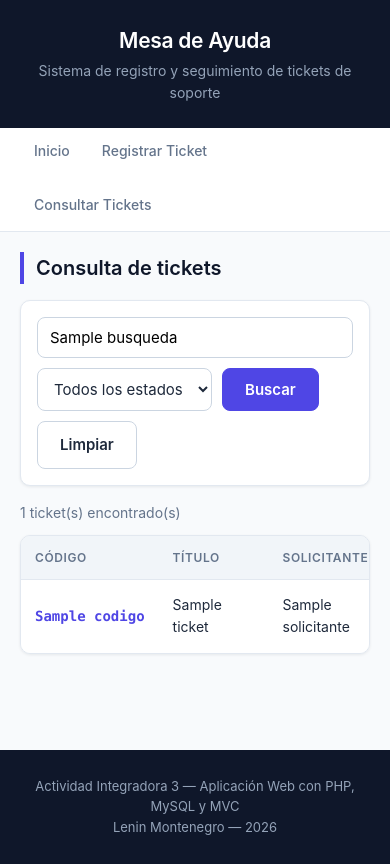
After one commit to lmontenegro-ecotec/integradora3, a PHP site: template views/tickets/listar.php in a window 390 px wide. The commit adds this page. Run offline with PHP 8.4, Linux system fonts and the light colour scheme; the template is opened without the code that fills it: most values are stand-ins (such as "Sample title", 1, 10 or a date in 2020); data that the repository does not hold is empty.

Commit message:
Consulta tickets en tabla HTML busqueda filtro x estado
Se agrega la vista listar.php y el metodo listar() del controlador. El modelo arma la consulta de forma dinamica con sentencias preparadas segun el texto buscado y el estado seleccionado. Los datos se muestran en una tabla HTML con la categoria, prioridad y tecnico obtenidos mediante JOIN.

```diff
--- a/css/estilos.css
+++ b/css/estilos.css
@@ -416,4 +416,60 @@ body {
     color: var(--texto-suave);
     margin-top: 4px;
 }
+
+/*Barra de busqueda*/
+.barra-busqueda {
+    display: flex;
+    flex-wrap: wrap;
+    gap: 10px;
+    background-color: var(--superficie);
+    border: 1px solid var(--borde);
+    border-radius: var(--radio);
+    box-shadow: var(--sombra);
+    padding: 16px;
+    margin-bottom: 16px;
 }
+
+.barra-busqueda input[type="text"] {
+    flex: 1 1 280px;
+    font-family: var(--fuente);
+    font-size: 15px;
+    padding: 10px 12px;
+    border: 1px solid #cbd5e1;
+    border-radius: 8px;
+}
+
+.barra-busqueda select {
+    font-family: var(--fuente);
+    font-size: 15px;
+    padding: 10px 12px;
+    border: 1px solid #cbd5e1;
+    border-radius: 8px;
+    background-color: var(--superficie);
+    color: var(--texto);
+}
+
+.barra-busqueda input:focus,
+.barra-busqueda select:focus {
+    outline: none;
+    border-color: var(--acento);
+    box-shadow: 0 0 0 3px var(--acento-suave);
+}
+
+.resultado-conteo {
+    font-size: 14px;
+    color: var(--texto-suave);
+    margin-bottom: 10px;
+}
+
+.celda-numero {
+    text-align: right;
+    color: var(--texto-suave);
+}
+
+.aviso-exito {
+    background-color: #ecfdf5;
+    color: #065f46;
+    border-color: #a7f3d0;
+}
+}
--- /dev/null
+++ b/views/tickets/listar.php
@@ -0,0 +1,73 @@
+<?php require __DIR__ . "/../layouts/encabezado.php"; ?>
+
+<section class="seccion">
+    <h2 class="titulo-seccion">Consulta de tickets</h2>
+
+    <?php if ($mensaje === "creado") { ?>
+        <p class="aviso aviso-exito">El ticket se registró correctamente.</p>
+    <?php } ?>
+
+    <!--Busqueda y filtro-->
+    <form class="barra-busqueda" action="index.php" method="GET">
+        <input type="hidden" name="controlador" value="ticket" />
+        <input type="hidden" name="accion" value="listar" />
+
+        <input type="text" name="busqueda" placeholder="Buscar por código, título o solicitante"
+               value="<?php echo htmlspecialchars($busqueda); ?>" />
+
+        <select name="estado">
+            <option value="">Todos los estados</option>
+            <?php foreach (["Abierto", "En Proceso", "Resuelto", "Cerrado"] as $opcion) { ?>
+                <option value="<?php echo $opcion; ?>" <?php echo ($estado === $opcion) ? "selected" : ""; ?>>
+                    <?php echo $opcion; ?>
+                </option>
+            <?php } ?>
+        </select>
+
+        <button class="boton" type="submit">Buscar</button>
+        <a class="boton boton-claro" href="index.php?controlador=ticket&amp;accion=listar">Limpiar</a>
+    </form>
+
+    <?php if (count($tickets) === 0) { ?>
+        <p class="aviso aviso-info">No se encontraron tickets con los criterios indicados.</p>
+    <?php } else { ?>
+        <p class="resultado-conteo"><?php echo count($tickets); ?> ticket(s) encontrado(s)</p>
+
+        <div class="tabla-contenedor">
+            <table class="tabla">
+                <thead>
+                    <tr>
+                        <th>Código</th>
+                        <th>Título</th>
+                        <th>Solicitante</th>
+                        <th>Categoría</th>
+                        <th>Prioridad</th>
+                        <th>Técnico</th>
+                        <th>Horas</th>
+                        <th>Estado</th>
+                    </tr>
+                </thead>
+                <tbody>
+                    <?php foreach ($tickets as $fila) { ?>
+                        <tr>
+                            <td class="celda-codigo"><?php echo htmlspecialchars($fila["codigo"]); ?></td>
+                            <td><?php echo htmlspecialchars($fila["titulo"]); ?></td>
+                            <td><?php echo htmlspecialchars($fila["solicitante"]); ?></td>
+                            <td><?php echo htmlspecialchars($fila["categoria"]); ?></td>
+                            <td>
+                                <span class="etiqueta" style="background-color: <?php echo $fila["color"]; ?>">
+                                    <?php echo htmlspecialchars($fila["prioridad"]); ?>
+                                </span>
+                            </td>
+                            <td><?php echo htmlspecialchars($fila["tecnico"]); ?></td>
+                            <td class="celda-numero"><?php echo number_format($fila["horas_estimadas"], 2); ?></td>
+                            <td><?php echo htmlspecialchars($fila["estado"]); ?></td>
+                        </tr>
+                    <?php } ?>
+                </tbody>
+            </table>
+        </div>
+    <?php } ?>
+</section>
+
+<?php require __DIR__ . "/../layouts/pie.php"; ?>
```
Also changed, not shown: controllers/TicketController.php (+14 -1 lines).
